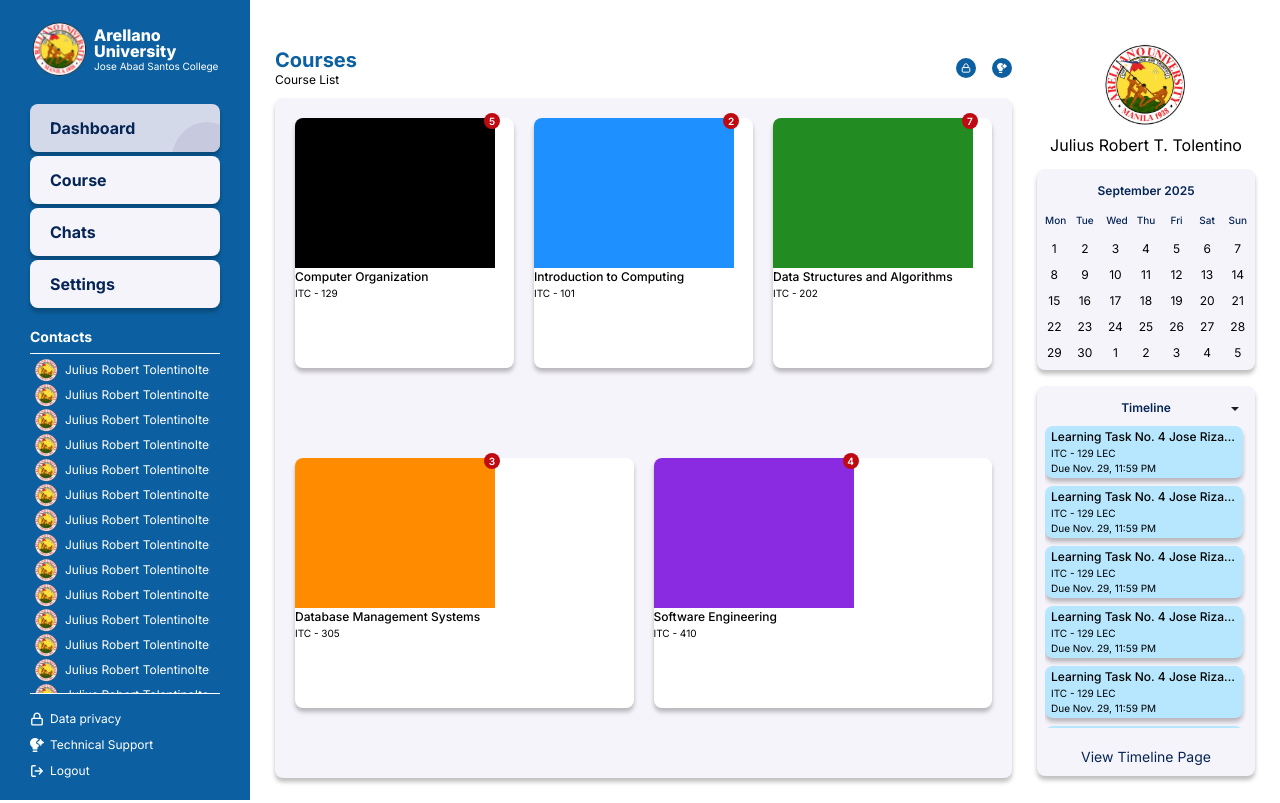
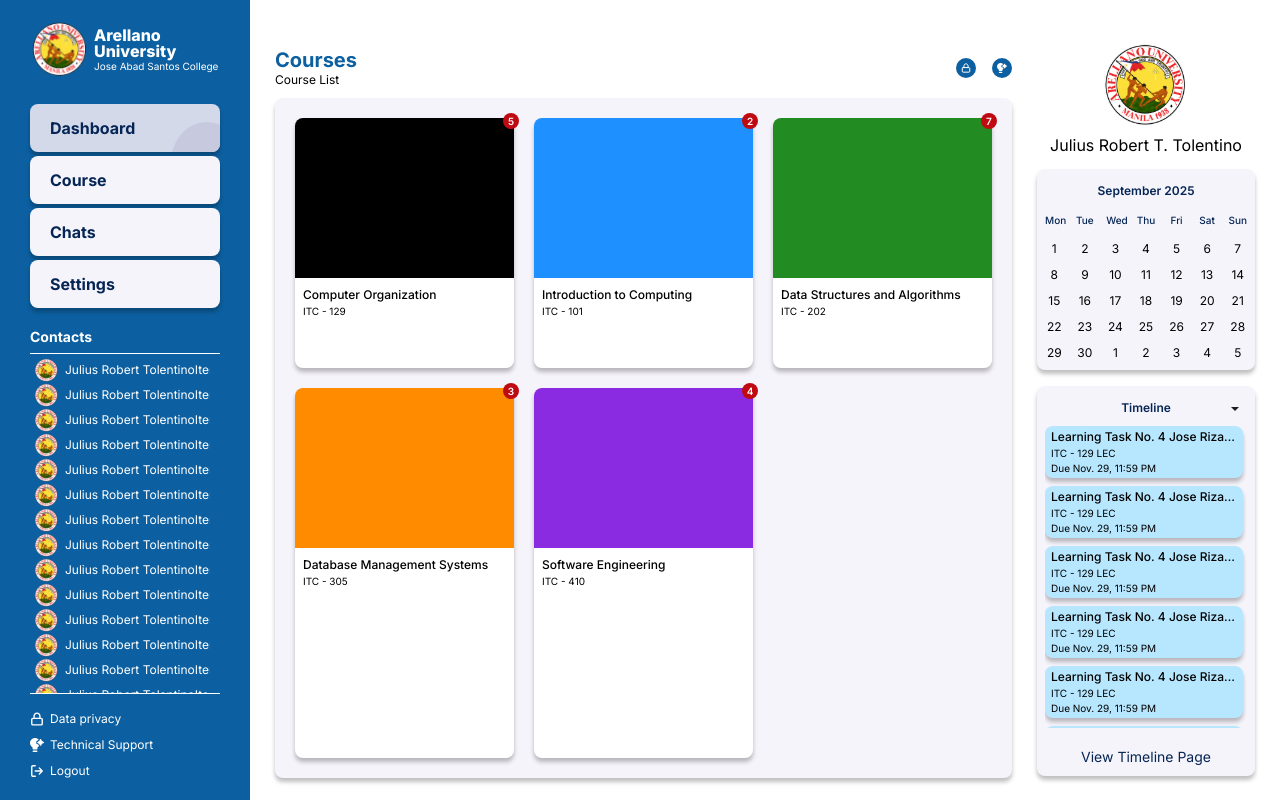
Before and after one commit to MicoAngeloCarillanes/Real-Project, a React (Vite) app in the folder frontend/: page /student/course in a window 1280 px wide. Built offline with nearby package versions, Linux system fonts and the light colour scheme; some icons are missing.

Commit message:
refactor code

```diff
--- a/frontend/src/components/card/CourseCard.tsx
+++ b/frontend/src/components/card/CourseCard.tsx
@@ -22,15 +22,15 @@ export default function CourseCard({
         <ShadowCard white>
             <div
                 className={`
-                    cursor-pointer relative
-                    ${isGrid ? 'h-[250px] w-[200px]' : 'flex gap-[16px] w-full px-[16px] py-[8px]'}
+                    cursor-pointer relative w-full
+                    ${isGrid ? 'h-[250px]' : 'flex gap-[16px] w-full px-[16px] py-[8px]'}
                 `}
             >
                 <div
-                    className={isGrid ? 'h-[150px] w-full rounded-t-[8px]' : 'h-[36px] w-[36px]'}
+                    className={isGrid ? 'h-[160px] w-full rounded-t-[8px]' : 'h-[36px] w-[36px]'}
                     style={courseBackgroundColor}
                 ></div>
-                <div className="flex-1">
+                <div className="flex-1 p-[8px]">
                     <DetailCard
                         isCourse
                         {...props}
--- a/frontend/src/pages/user/student/course/index.tsx
+++ b/frontend/src/pages/user/student/course/index.tsx
@@ -4,9 +4,10 @@ import CourseCard from '@components/card/CourseCard';
 import ShadowCard from '@components/card/ShadowCard';
 import CommonHeader from '@components/container/CommonHeader';
 import MainDiv from '@components/container/MainDiv';
-import React from 'react';
+import React, { useState } from 'react';
 
 export default function StudentCourse() {
+    const [isGrid, setIsGrid] = useState(true);
     const iconMap = [
         {
             iconUrl: lockIcon
@@ -47,7 +48,6 @@ export default function StudentCourse() {
             pendingActCount: '4'
         }
     ];
-    const isGrid = true;
 
     return (
         <MainDiv>
@@ -57,10 +57,14 @@ export default function StudentCourse() {
                 icons={iconMap}
             />
             <ShadowCard isLarge>
-                <div className={`m-[20px] ${isGrid ? 'flex gap-x-[20px] gap-y-[40px] flex-wrap' : 'w-full flex flex-col gap-[12px]'}`}>
+                <div
+                    className={`
+                        m-[20px]
+                        ${isGrid ? 'grid gap-[20px] grid-cols-[repeat(auto-fit,minmax(200px,1fr))] grid-rows-[250px] w-full' : 'w-full flex flex-col gap-[12px]'}
+                    `}
+                >
                     {courseList.map((course, key) => (
-                        <div
-                            className="flex-1"
+                        <React.Fragment
                             key={key}
                         >
                             <CourseCard
@@ -70,7 +74,7 @@ export default function StudentCourse() {
                                 pendingActCount={course.pendingActCount}
                                 isGrid={isGrid}
                             />
-                        </div>
+                        </React.Fragment>
                     ))}
                 </div>
             </ShadowCard>
```
